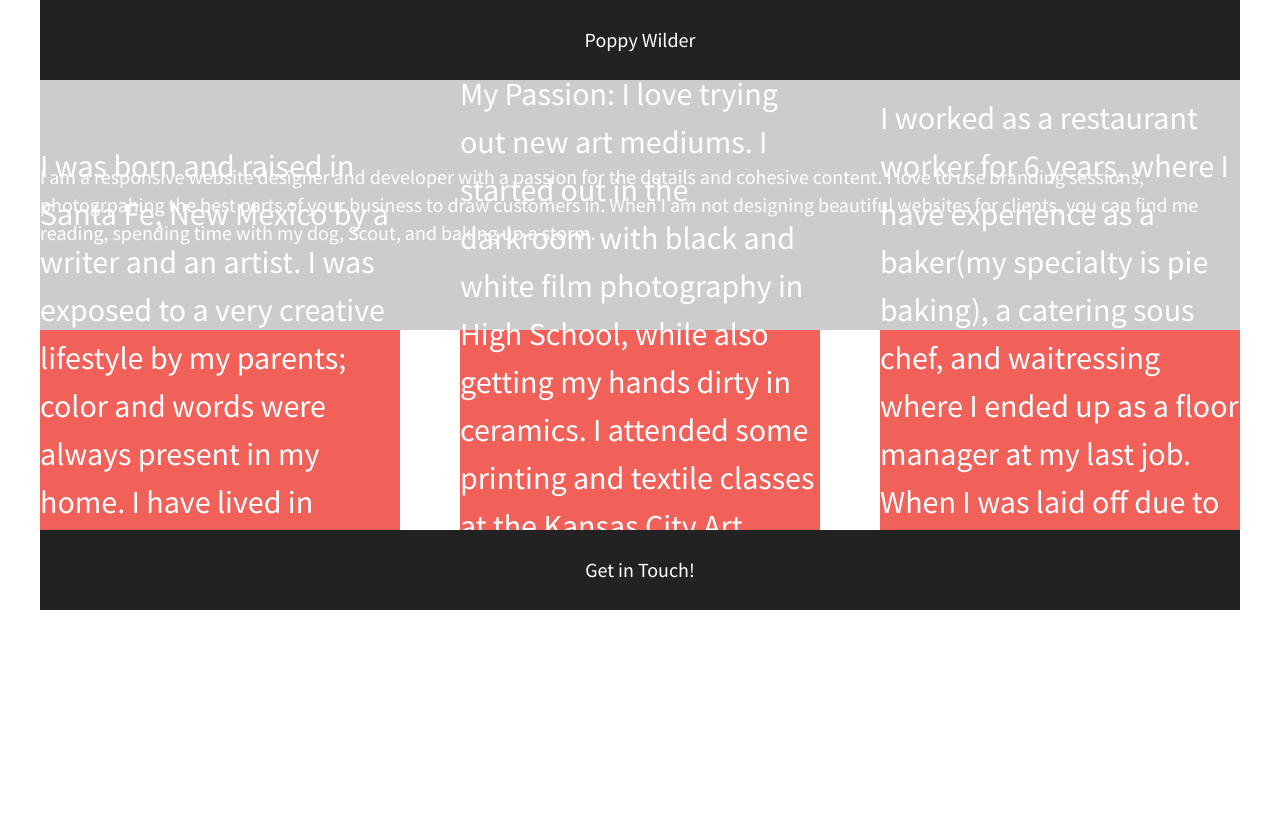
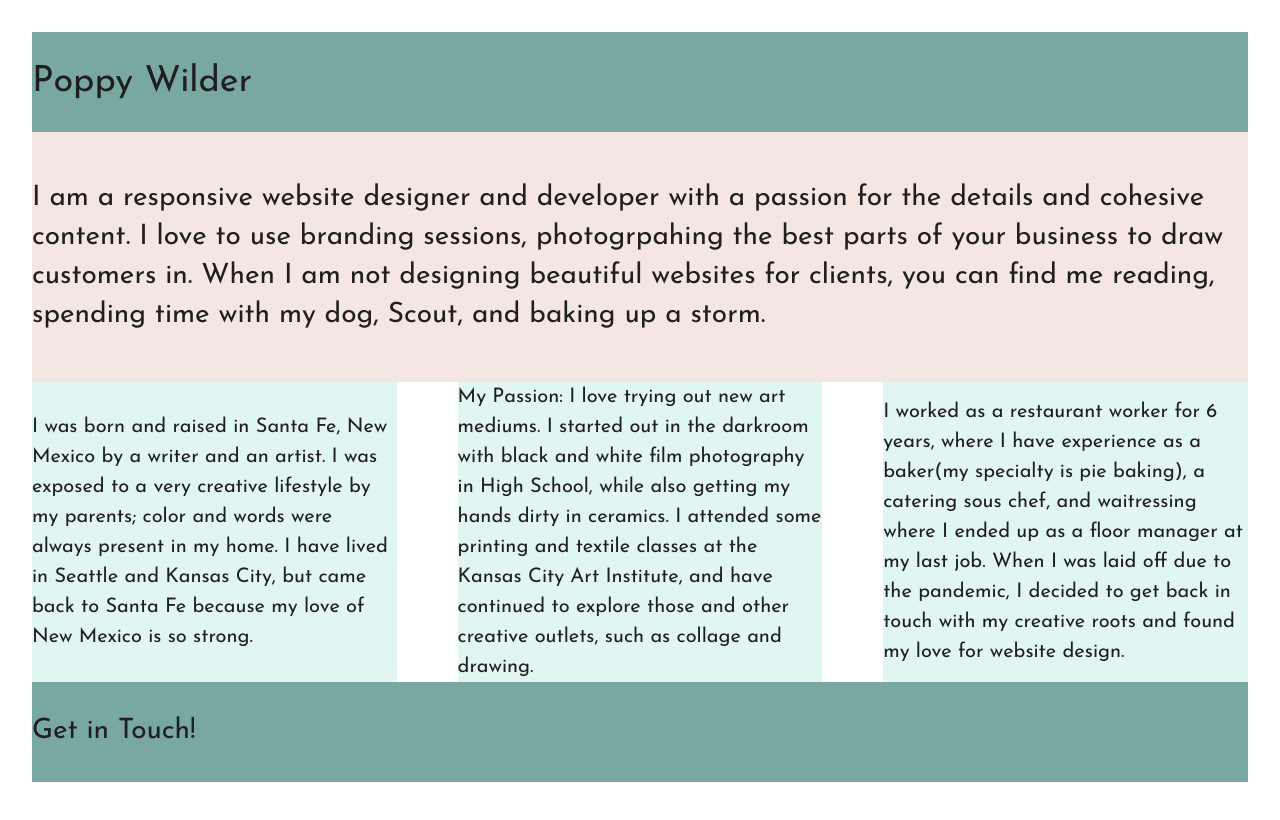
Before and after one commit to poppy-w/flexbox-layout-starter, a plain HTML site: page index.html in a window 1280 px wide. Drawn offline with nearby package versions, Linux system fonts and the light colour scheme; files that its build step writes are made by us from their sources; a script that the page names is missing.

Commit message:
updated styles for added content

```diff
--- a/main.css
+++ b/main.css
@@ -95,38 +95,48 @@ textarea {
    Author's custom styles
    ========================================================================== */
 
+
 html {
   background-color: #fff;
   height: 100%;
-  width: 100%;
 }
 
 body {
-  font-family: 'Source Sans Pro', sans-serif;
-  padding: 0 2em;
-  font-size: 1.25em;
+  font-family: 'Josefin Sans', sans-serif;
+  padding: 2em;
+  font-size: 1em;
   height: 100%;
-  color: #fff;
+  background-color: #FFFFFF;
+  color: #1F1F1F;
+}
+
+header {
+  font-size: 2.25em;
+}
+
+footer{
+  font-size: 1.75em;
 }
 
 header,
 footer {
-  background-color: #222;
-  height: 80px;
+  background-color: #79A8A3;
+  height: 100px;
   width: 100%;
 }
 
 main {
-  background-color: #ccc;
+  background-color: #F4E7E1;
   height: 250px;
   width: 100%;
+  font-size: 1.75em;
 }
 
 header,
 footer,
 main {
   display: flex;
-  justify-content: center;
+  justify-content: flex-start;
   align-items: center;
 }
 
@@ -139,16 +149,17 @@ main {
 }
 
 .flex-items {
-  color: #fff;
+  color: #1F1F1F;
   line-height: 1.5em;
-  font-size: 1.6em;
-  background-color: #f16059;
+  font-size: 1.25em;
+  background-color: #E1F5F3;
   width: 30%;
-  height: 200px;
+  height: 300px;
   display: flex;
   justify-content: center;
   align-items: center;
 }
+
 
 /* ==========================================================================
    Helper classes
@@ -229,18 +240,6 @@ main {
    These examples override the primary ('mobile first') styles.
    Modify as content requires.
    ========================================================================== */
-
-/* If you'd like to try a different layout on Desktop and larger screens: */
-@media (min-width: 1200px) {
-  #div-1,
-  #div-2{
-      /* set your flex value to 1 50% */
-  }
-
-  #div-3 {
-    /* set your flex value to 1 100% */
-  }
-}
 
 @media print,
        (-webkit-min-device-pixel-ratio: 1.25),
```
